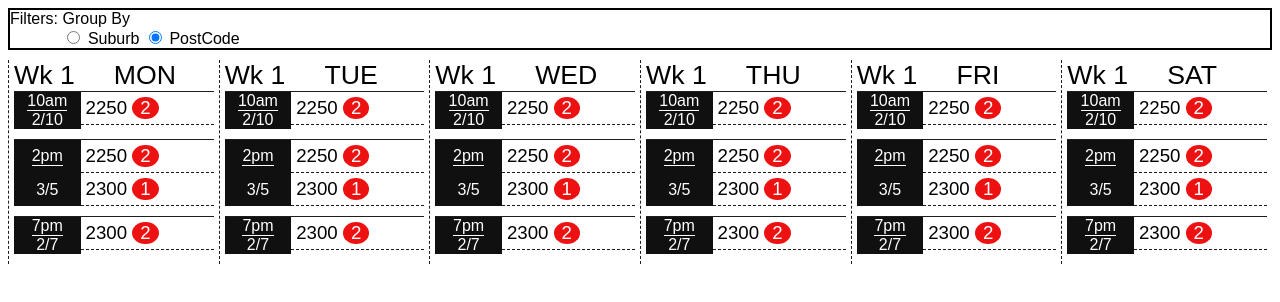
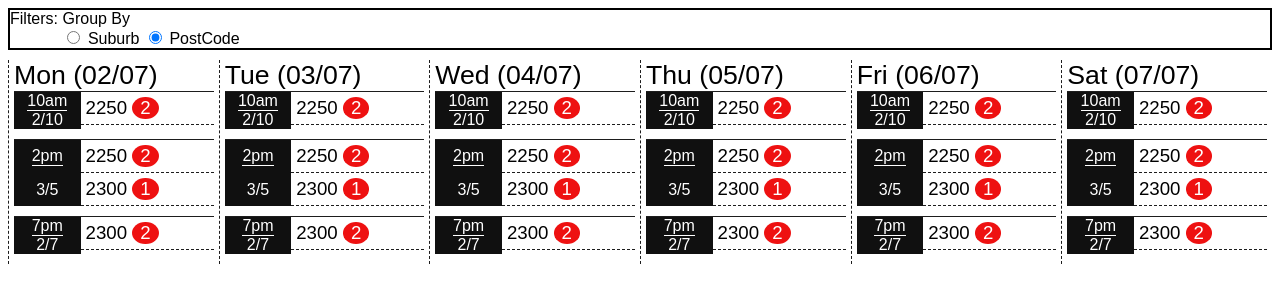
Before and after one commit to alexjwatts83/ng-dnd-test-app, an Angular app in the folder ng-dnd-test-app/: page / in a window 1280 px wide. Shown: the top 302 px of the page. Built offline with nearby package versions, Linux system fonts and the light colour scheme; what ng2-dnd would draw is missing.

Commit message:
added date to day

```diff
--- a/ng-dnd-test-app/src/app/dnd-calendar/dnd-calendar.component.html
+++ b/ng-dnd-test-app/src/app/dnd-calendar/dnd-calendar.component.html
@@ -3,14 +3,12 @@
   <div>
     <form name="form" (ngSubmit)="f.form.valid && onSubmit()" #f="ngForm" novalidate>
       <div>Group By</div>
-        <input type="radio" value="Suburb" (click)="FilterBy = 'Suburb'" name="food" [(ngModel)]="model.FilterBy"> Suburb
-        <input type="radio" value="PostCode" (click)="FilterBy = 'PostCode'" name="food" [(ngModel)]="model.FilterBy"> PostCode
+      <input type="radio" value="Suburb" (click)="FilterBy = 'Suburb'" name="food" [(ngModel)]="model.FilterBy"> Suburb
+      <input type="radio" value="PostCode" (click)="FilterBy = 'PostCode'" name="food" [(ngModel)]="model.FilterBy"> PostCode
       <!-- <div>
         <pre>{{model | json}}</pre>
       </div> -->
     </form>
-
-    <!-- <input name="options" ng-control="options" type="radio" [value]="PostCode" [(ngModel)]="FilterBy" ><br/> -->
   </div>
 </div>
 <div *ngIf="ShowUnscheduled" style="display: flex;border: 2px solid black;margin-bottom: 10px;min-height: 20px;">
@@ -36,13 +34,13 @@
 <div class="dnd-container">
   <div class="dnd-day" *ngFor="let day of Days; let dayIndex = index">
     <div class="dnd-timeslot-details">
+      <!-- <div class="flex-one">
+        <div class="dnd-timeslot-details-detail">
+          ({{day.Date | date:'dd/MM'}})
+        </div>
+      </div> -->
       <div class="flex-one">
-        <div class="dnd-timeslot-details-detail">
-          Wk {{day.WeekNumber}} &nbsp;
-        </div>
-      </div>
-      <div class="flex-one">
-        <div class="dnd-timeslot-details-detail">{{day.DayName}}</div>
+        <div class="dnd-timeslot-details-detail">{{day.Date | date:'EEE'}} ({{day.Date | date:'dd/MM'}})</div>
       </div>
     </div>
 
--- a/ng-dnd-test-app/src/app/dnd-calendar/dnd-calendar.component.ts
+++ b/ng-dnd-test-app/src/app/dnd-calendar/dnd-calendar.component.ts
@@ -358,7 +358,7 @@ export class DndCalendarComponent implements OnInit {
     return cust;
   }
 
-  createDay(weekNumber: number, dayName: string, startingPoint: number): DndDay {
+  createDay(weekNumber: number, dayName: string, startingPoint: number, date: Date): DndDay {
     let cust1 = this.createCustomer(startingPoint + 0, 'Gosford', '2250');
     let cust2 = this.createCustomer(startingPoint + 1, 'Erina', '2250');
     let cust3 = this.createCustomer(startingPoint + 2, 'Erina', '2250');
@@ -371,9 +371,16 @@ export class DndCalendarComponent implements OnInit {
     let timeslot2 = new DndTimeSlot('2pm', 5, [cust3, cust4, cust7]);
     let timeslot3 = new DndTimeSlot('7pm', 7, [cust5, cust6]);
 
-    let day = new DndDay(weekNumber, dayName, [timeslot1, timeslot2, timeslot3]);
+    let day = new DndDay(weekNumber, dayName, [timeslot1, timeslot2, timeslot3], date);
 
     return day;
+  }
+
+  getMonday(date) {
+    var day = date.getDay() || 7;
+    if (day !== 1)
+      date.setHours(-24 * (day - 1));
+    return date;
   }
   onSubmit() {
     alert('SUCCESS!! :-)\n\n' + JSON.stringify(this.model))
@@ -382,7 +389,7 @@ export class DndCalendarComponent implements OnInit {
     this.model = {
       FilterBy: this.FilterBy
     };
-    console.log(this.FirstNames);
+    //console.log(this.FirstNames);
     let mockDays = [
       {
         name: 'MON',
@@ -411,9 +418,12 @@ export class DndCalendarComponent implements OnInit {
     ];
 
     this.Days = [];
+    let monday = this.getMonday(new Date());
     for (let i = 0; i < mockDays.length; i++) {
       let mockDay = mockDays[i];
-      this.Days.push(this.createDay(1, mockDay.name, mockDay.startingPoint));
+      let date = new Date(monday);
+      date.setDate(date.getDate() + i);
+      this.Days.push(this.createDay(1, mockDay.name, mockDay.startingPoint, date));
     }
 
     let startingPoint = 41;
--- a/ng-dnd-test-app/src/app/models/dnd-day.ts
+++ b/ng-dnd-test-app/src/app/models/dnd-day.ts
@@ -4,16 +4,18 @@ export interface IDndDay {
     WeekNumber: number;
     DayName: string;
     TimeSlots: DndTimeSlot[];
+    Date: Date;
 }
 
 export class DndDay implements IDndDay {
     WeekNumber: number;
     DayName: string;
     TimeSlots: DndTimeSlot[];
-
-    constructor(weekNumber: number, dayName: string, timeSlots: DndTimeSlot[]) {
+    Date: Date;
+    constructor(weekNumber: number, dayName: string, timeSlots: DndTimeSlot[], date: Date) {
         this.WeekNumber = weekNumber;
         this.DayName = dayName;
         this.TimeSlots = timeSlots;
+        this.Date = date;
     }
 }
```
